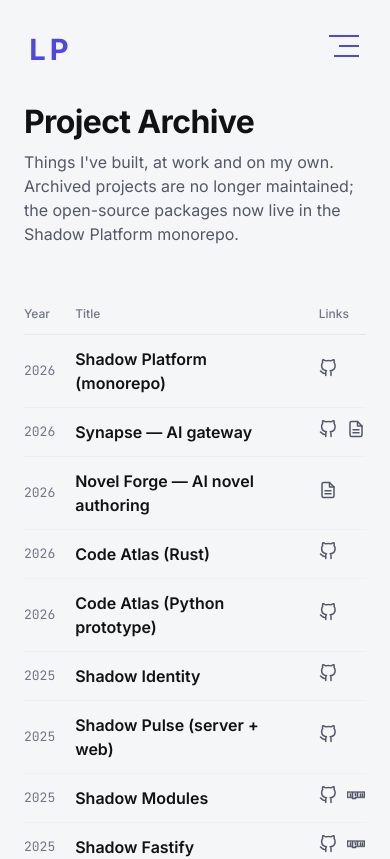
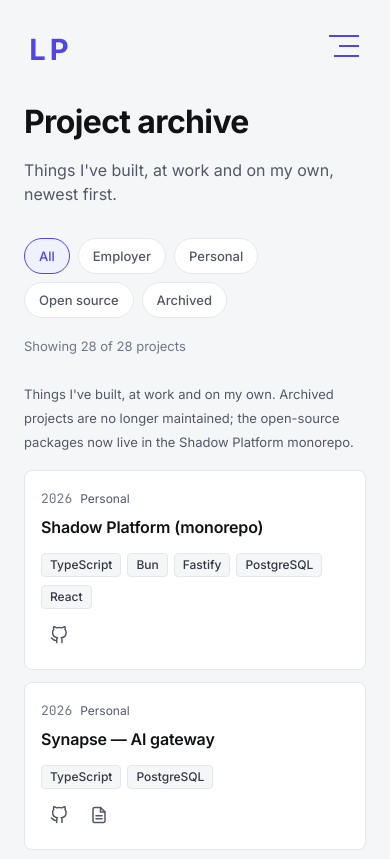
Before and after one commit to leanderpaul/leanderpaul.github.io, a Vue app: page /project-archive in a window 390 px wide. Shown: the top 859 px of the page. Built offline with nearby package versions, Linux system fonts and the light colour scheme.

Commit message:
feat(archive): add category filters and mobile card layout
Mobile hid company and stack columns entirely; cards keep them, and
links are labelled by type instead of sharing a demo icon.

Co-Authored-By: Claude Opus 5.5 <noreply@anthropic.com>

```diff
--- /dev/null
+++ b/src/pages/project-archive/archive-filter.component.vue
@@ -0,0 +1,65 @@
+<script lang="ts" setup>
+import { ARCHIVE_FILTERS, type ArchiveFilter } from '@app/content';
+
+const filter = defineModel<ArchiveFilter>({ required: true });
+</script>
+
+<template>
+  <div class="group" role="group" aria-label="Filter projects">
+    <button
+      v-for="option in ARCHIVE_FILTERS"
+      :key="option.value"
+      class="option"
+      type="button"
+      :aria-pressed="filter === option.value"
+      @click="filter = option.value"
+    >
+      {{ option.label }}
+    </button>
+  </div>
+</template>
+
+<style scoped>
+.group {
+  display: flex;
+  flex-wrap: wrap;
+  gap: 8px;
+}
+
+.option {
+  min-height: 36px;
+  padding: 0 14px;
+  border: var(--sh-border-width) solid var(--sh-border-default);
+  border-radius: var(--sh-radius-full);
+  background: var(--sh-surface-card);
+  color: var(--sh-text-secondary);
+  font: inherit;
+  font-size: var(--sh-text-body-sm);
+  font-weight: 500;
+  transition:
+    border-color var(--sh-duration-fast) var(--sh-ease-standard),
+    color var(--sh-duration-fast) var(--sh-ease-standard);
+}
+
+.option:hover {
+  border-color: var(--sh-border-interactive);
+  color: var(--sh-text-primary);
+}
+
+.option[aria-pressed='true'] {
+  border-color: var(--sh-accent);
+  background: var(--sh-accent-soft);
+  color: var(--sh-accent-text);
+}
+
+.option:focus-visible {
+  outline: var(--sh-focus-ring-width) solid var(--sh-focus-ring);
+  outline-offset: var(--sh-focus-ring-offset);
+}
+
+@media (prefers-reduced-motion: reduce) {
+  .option {
+    transition: none;
+  }
+}
+</style>
--- a/src/pages/project-archive/project-archive.page.vue
+++ b/src/pages/project-archive/project-archive.page.vue
@@ -1,46 +1,122 @@
 <script lang="ts" setup>
-import { ARCHIVE_CAPTION, ARCHIVE_ROWS } from '@app/content';
+import { computed, ref } from 'vue';
+
 import LinkIcon from '@app/components/link-icon.component.vue';
+import { ShBadge, ShTable, ShTag } from '@app/components/ui';
+import { ARCHIVE_CAPTION, ARCHIVE_ROWS, matchesArchiveFilter, type ArchiveCategory, type ArchiveFilter, type ArchiveRow, type LinkType } from '@app/content';
+
+import ArchiveFilterGroup from './archive-filter.component.vue';
+
+const LINK_NAME_BUILDERS: Record<LinkType, (title: string) => string> = {
+  github: title => `GitHub repository for ${title}`,
+  npm: title => `npm package for ${title}`,
+  docs: title => `Documentation for ${title}`,
+  employer: title => `${title} website`,
+  demo: title => `Live demo of ${title}`,
+};
+
+const CATEGORY_LABELS: Record<ArchiveCategory, string> = { employer: 'Employer', personal: 'Personal', 'open-source': 'Open source' };
+
+const filter = ref<ArchiveFilter>('all');
+const rows = computed(() => ARCHIVE_ROWS.filter(row => matchesArchiveFilter(row, filter.value)));
+const summary = computed(() => `Showing ${rows.value.length} of ${ARCHIVE_ROWS.length} projects`);
+
+function linkName(row: ArchiveRow, type: LinkType): string {
+  return LINK_NAME_BUILDERS[type](row.title);
+}
+
+function rowKey(row: ArchiveRow): string {
+  return `${row.year}-${row.title}`;
+}
 </script>
+
 <template>
-  <div>
-    <h1>Project Archive</h1>
-    <p>{{ ARCHIVE_CAPTION }}</p>
-    <table>
+  <div class="page">
+    <h1 class="heading">Project archive</h1>
+    <p class="intro">Things I've built, at work and on my own, newest first.</p>
+
+    <ArchiveFilterGroup v-model="filter" />
+    <p class="count" role="status" aria-live="polite">{{ summary }}</p>
+
+    <p v-if="rows.length === 0" class="empty">Nothing matches this filter yet. Try another one.</p>
+
+    <ShTable v-else class="table">
+      <template #caption>{{ ARCHIVE_CAPTION }}</template>
       <thead>
         <tr>
-          <th class="year">Year</th>
-          <th class="title">Title</th>
-          <th class="company">Company</th>
-          <th class="tech-stack">Tech Stack</th>
-          <th class="links">Links</th>
+          <th scope="col">Year</th>
+          <th scope="col">Project</th>
+          <th scope="col">Category</th>
+          <th scope="col">Built with</th>
+          <th scope="col">Links</th>
         </tr>
       </thead>
       <tbody>
-        <tr v-for="row in ARCHIVE_ROWS" :key="row.title">
+        <tr v-for="row in rows" :key="rowKey(row)">
           <td class="year">{{ row.year }}</td>
-          <td class="title">{{ row.title }}</td>
-          <td class="company">{{ row.company || '—' }}</td>
-          <td class="tech-stack">{{ row.tech.join(' · ') }}</td>
-          <td class="links">
-            <a
-              v-for="link in row.links"
-              :key="link.url"
-              :href="link.url"
-              target="_blank"
-              rel="noopener"
-              :aria-label="`${row.title}: ${link.label}`"
-            >
+          <th scope="row" class="project">
+            <span class="title">
+              {{ row.title }}
+              <ShBadge v-if="row.status === 'archived'">archived</ShBadge>
+            </span>
+            <span v-if="row.company" class="company">{{ row.company }}</span>
+          </th>
+          <td class="category">{{ CATEGORY_LABELS[row.category] }}</td>
+          <td>
+            <ul class="tags" aria-label="Built with">
+              <li v-for="technology in row.tech" :key="technology">
+                <ShTag>{{ technology }}</ShTag>
+              </li>
+            </ul>
+          </td>
+          <td>
+            <ul class="links">
+              <li v-for="link in row.links" :key="link.url">
+                <a class="link" :href="link.url" target="_blank" rel="noopener" :aria-label="linkName(row, link.type)">
                   <LinkIcon :type="link.type" />
                 </a>
+              </li>
+            </ul>
           </td>
         </tr>
       </tbody>
-    </table>
+    </ShTable>
+
+    <template v-if="rows.length > 0">
+      <p class="caption">{{ ARCHIVE_CAPTION }}</p>
+      <ul class="cards">
+        <li v-for="row in rows" :key="rowKey(row)" class="card">
+          <p class="meta">
+            <span class="year">{{ row.year }}</span>
+            <span class="category">{{ CATEGORY_LABELS[row.category] }}</span>
+            <ShBadge v-if="row.status === 'archived'">archived</ShBadge>
+          </p>
+          <h2 class="card-title">{{ row.title }}</h2>
+          <p v-if="row.company" class="company">{{ row.company }}</p>
+          <ul class="tags" aria-label="Built with">
+            <li v-for="technology in row.tech" :key="technology">
+              <ShTag>{{ technology }}</ShTag>
+            </li>
+          </ul>
+          <ul v-if="row.links.length > 0" class="links">
+            <li v-for="link in row.links" :key="link.url">
+              <a class="link" :href="link.url" target="_blank" rel="noopener" :aria-label="linkName(row, link.type)">
+                <LinkIcon :type="link.type" />
+              </a>
+            </li>
+          </ul>
+        </li>
+      </ul>
+    </template>
   </div>
 </template>
+
 <style scoped>
-h1 {
+.page {
+  padding-bottom: 96px;
+}
+
+.heading {
   margin-top: 32px;
   font-size: var(--sh-text-display);
   line-height: var(--sh-text-display--line-height);
@@ -48,72 +124,78 @@ h1 {
   letter-spacing: -0.02em;
 }
 
-p {
-  margin-top: 8px;
+.intro {
+  margin: 8px 0 32px;
   color: var(--sh-text-secondary);
 }
 
-table {
-  width: 100%;
-  margin: 64px 0px 100px;
-  border-collapse: collapse;
-  text-align: left;
+.count {
+  margin: 16px 0 24px;
+  font-size: var(--sh-text-body-sm);
+  color: var(--sh-text-tertiary);
 }
 
-th {
-  font-size: var(--sh-text-caption);
-  line-height: var(--sh-text-caption--line-height);
-  font-weight: 500;
-  color: var(--sh-text-tertiary);
-  border-bottom: var(--sh-border-width) solid var(--sh-border-default);
-}
-
-td,
-th {
-  padding: 12px 10px;
-}
-
-td {
-  border-bottom: var(--sh-border-width) solid var(--sh-border-subtle);
+.empty {
+  padding: 32px 16px;
+  border: var(--sh-border-width) dashed var(--sh-border-default);
+  border-radius: var(--sh-radius-lg);
+  text-align: center;
   color: var(--sh-text-secondary);
 }
 
-td.year {
+.year {
   font-family: var(--sh-font-mono);
   font-size: var(--sh-text-code);
   color: var(--sh-text-tertiary);
 }
 
-td.title {
-  padding-right: 20px;
-  font-weight: 600;
-  color: var(--sh-text-primary);
-}
-
-td.links {
+.category {
   white-space: nowrap;
-}
-
-td.company {
-  font-size: var(--sh-text-body);
-}
-
-td.tech-stack {
-  font-size: var(--sh-text-body-sm);
-  line-height: var(--sh-text-body-sm--line-height);
-}
-
-td.links a {
-  display: inline-flex;
-  margin-right: 10px;
   color: var(--sh-text-secondary);
 }
 
-td.links a:hover {
+.company {
+  display: block;
+  font-size: var(--sh-text-body-sm);
+  font-weight: 400;
+  color: var(--sh-text-secondary);
+}
+
+.tags,
+.links {
+  display: flex;
+  flex-wrap: wrap;
+  gap: 6px;
+  margin: 0;
+  padding: 0;
+  list-style: none;
+}
+
+.links {
+  flex-wrap: nowrap;
+  gap: 4px;
+}
+
+.link {
+  display: inline-flex;
+  align-items: center;
+  justify-content: center;
+  width: 36px;
+  height: 36px;
+  border-radius: var(--sh-radius-md);
+  color: var(--sh-text-secondary);
+}
+
+.link:hover {
   color: var(--sh-accent-text);
 }
 
-svg {
+.link:focus-visible {
+  outline: var(--sh-focus-ring-width) solid var(--sh-focus-ring);
+  outline-offset: var(--sh-focus-ring-offset);
+}
+
+.link svg {
   width: 18px;
   height: 18px;
   fill: none;
@@ -123,25 +205,94 @@ svg {
   stroke-linejoin: round;
 }
 
-@media (max-width: 768px) {
-  table {
-    margin: 48px 0px;
+.table :deep(th.project) {
+  height: auto;
+  min-width: 220px;
+  padding: 8px 16px;
+  background: transparent;
+  border-bottom: none;
+  text-align: left;
+  font-size: var(--sh-text-body-sm);
+  font-weight: 600;
+  letter-spacing: normal;
+  text-transform: none;
+  white-space: normal;
+  color: var(--sh-text-primary);
 }
 
-  table .company {
+.table :deep(tbody tr:not(:last-child) > th.project) {
+  border-bottom: var(--sh-border-width) solid var(--sh-border-subtle);
+}
+
+.table :deep(td),
+.table :deep(th.project) {
+  vertical-align: top;
+}
+
+.title {
+  display: inline-flex;
+  flex-wrap: wrap;
+  align-items: center;
+  gap: 8px;
+}
+
+.caption,
+.cards {
   display: none;
 }
 
-  table .tech-stack {
+.cards {
+  flex-direction: column;
+  gap: 12px;
+  margin: 0;
+  padding: 0;
+  list-style: none;
+}
+
+.card {
+  padding: 16px;
+  border: var(--sh-border-width) solid var(--sh-border-default);
+  border-radius: var(--sh-radius-lg);
+  background: var(--sh-surface-card);
+}
+
+.meta {
+  display: flex;
+  flex-wrap: wrap;
+  align-items: center;
+  gap: 8px;
+  font-size: var(--sh-text-caption);
+}
+
+.card-title {
+  margin-top: 4px;
+  font-size: var(--sh-text-h3);
+  line-height: var(--sh-text-h3--line-height);
+  font-weight: 600;
+}
+
+.card .tags {
+  margin-top: 12px;
+}
+
+.card .links {
+  margin-top: 8px;
+}
+
+@media (max-width: 767px) {
+  .table {
     display: none;
   }
 
-  table .year {
-    padding-left: 0px;
+  .caption {
+    display: block;
+    margin-bottom: 16px;
+    font-size: var(--sh-text-body-sm);
+    color: var(--sh-text-secondary);
   }
 
-  table .links {
-    padding-right: 0px;
+  .cards {
+    display: flex;
   }
 }
 </style>
```
Lines whose indentation alone changed are shown as unchanged.
